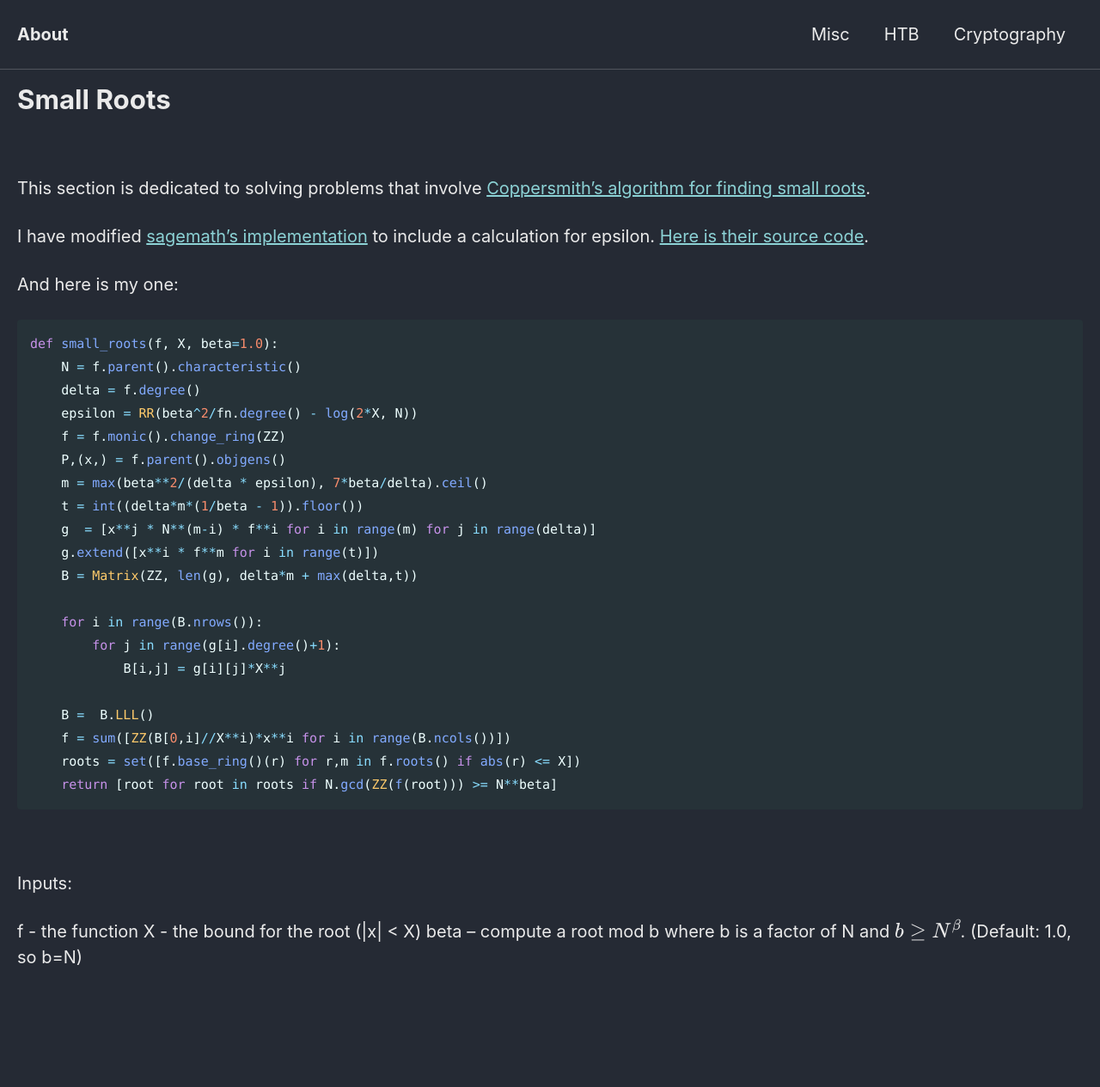
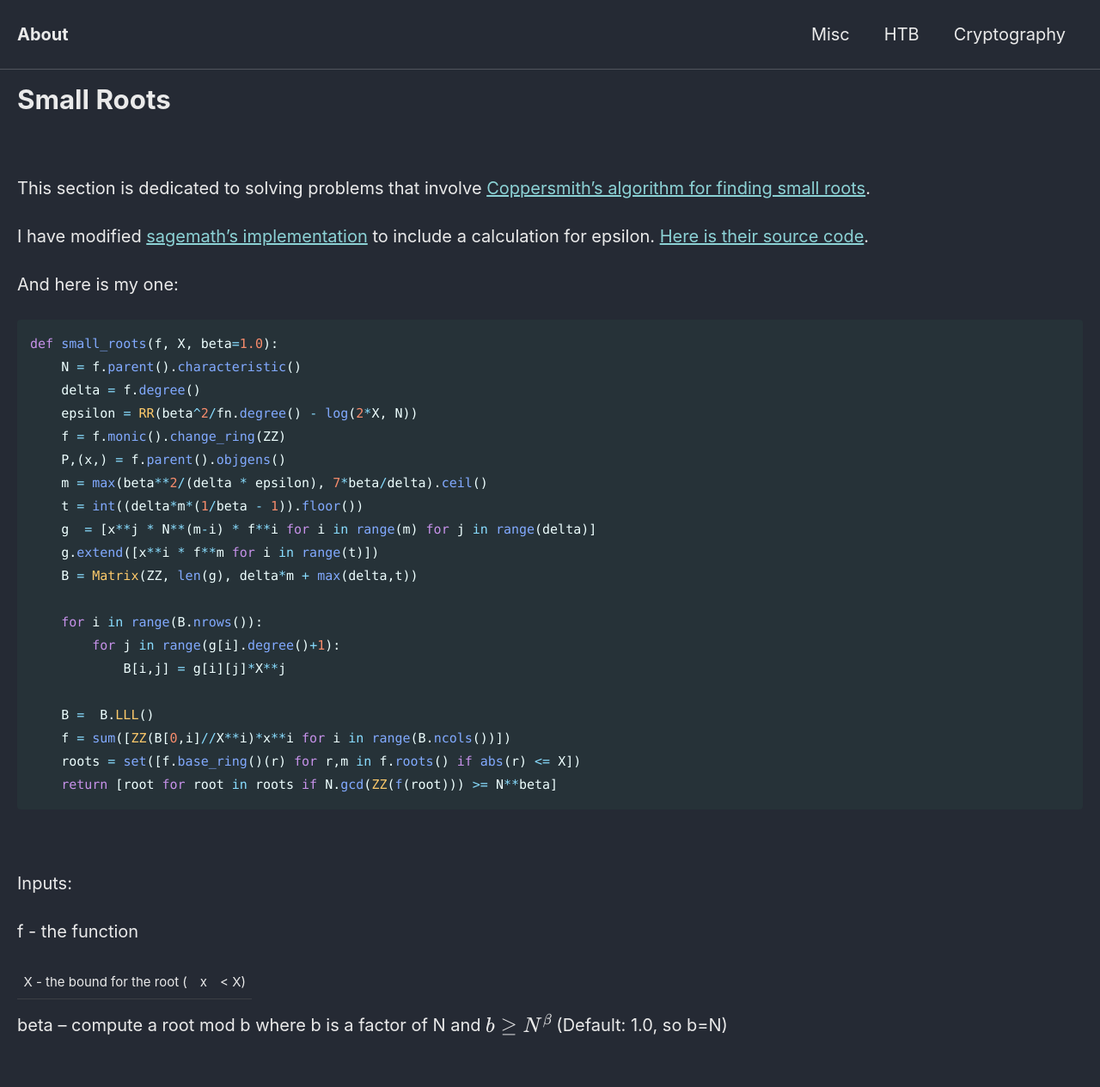
Before and after one commit to Connor-McCartney/Connor-McCartney.github.io, a Jekyll site: the page built from _pages/cryptography/small-roots/small-roots.md, in a window 1280 px wide. Shown: the whole page at 86% size. Built offline with Jekyll 4.4.1, drawn with Linux system fonts in a browser that asks for light colours; cached includes are drawn as plain includes; before the commit the page ends 1185 px from its top, so only the background shows below that.

```diff
--- a/_pages/cryptography/small-roots/small-roots.md
+++ b/_pages/cryptography/small-roots/small-roots.md
@@ -39,5 +39,7 @@ def small_roots(f, X, beta=1.0):
 Inputs:
 
 f - the function
+
 X - the bound for the root (|x| < X)
-beta – compute a root mod b where b is a factor of N and $$b \geq N^β$$. (Default: 1.0, so b=N)
+
+beta – compute a root mod b where b is a factor of N and $$b \geq N^β$$ (Default: 1.0, so b=N)
```
